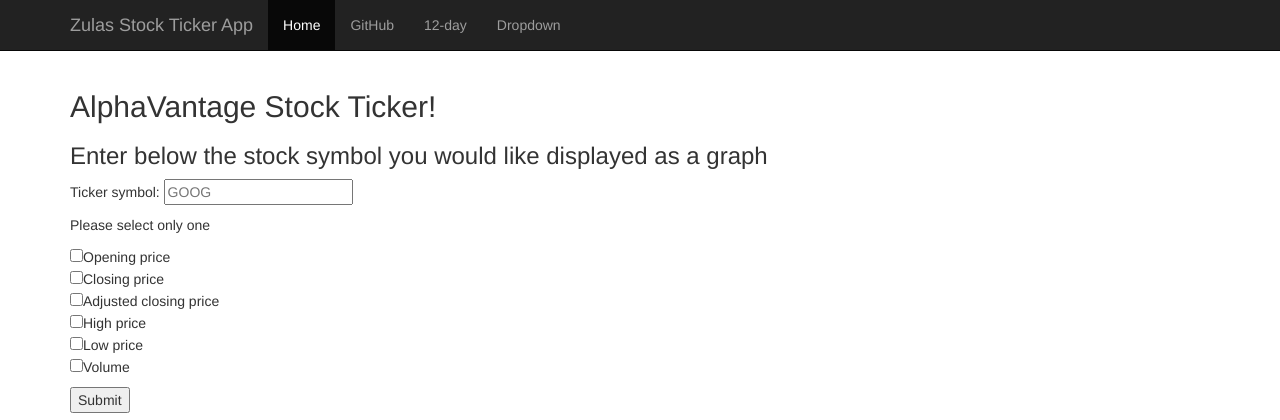
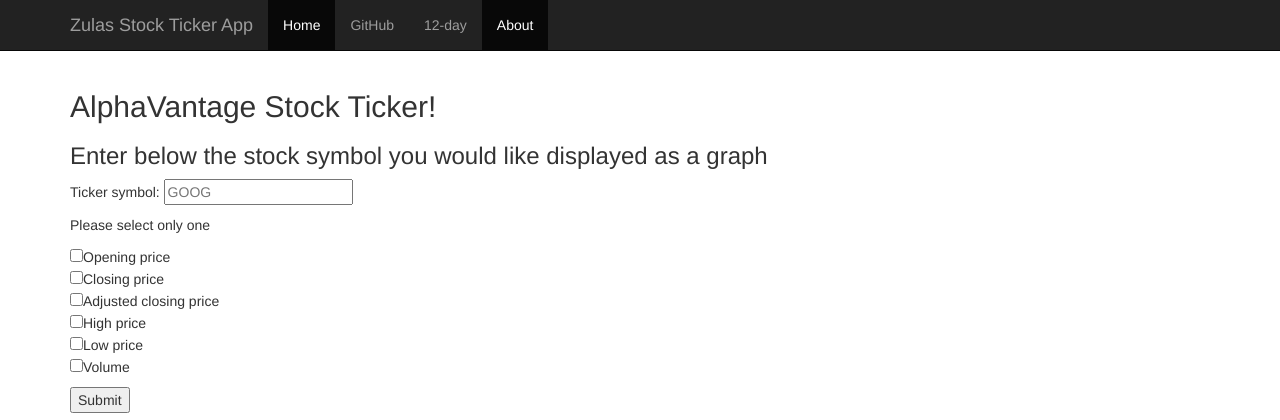
Before and after one commit to alzulas/flask-framework, a Flask app: page / in a window 1280 px wide. Shown: the top 420 px of the page. Run offline with Flask 2, Linux system fonts and the light colour scheme; some libraries are stand-ins or nearby versions.

Commit message:
Update index.html

```diff
--- a/templates/index.html
+++ b/templates/index.html
@@ -41,14 +41,8 @@
             <li class="nav-item">
               <a class="nav-link" href="https://www.thedataincubator.com/12day.html">12-day</a>
             </li>
-
-            <li class="nav-item dropdown">
-              <a class="nav-link dropdown-toggle" href="http://example.com" id="dropdown01" data-toggle="dropdown" aria-haspopup="true" aria-expanded="false">Dropdown</a>
-              <div class="dropdown-menu" aria-labelledby="dropdown01">
-                <a class="dropdown-item" href="#">Action</a>
-                <a class="dropdown-item" href="#">Another action</a>
-                <a class="dropdown-item" href="#">Something else here</a>
-              </div>
+            <li class="nav-item active">
+              <a class="nav-link" href="/about">About<span class="sr-only">(current)</span></a>
             </li>
           </ul>
         </div>
```
